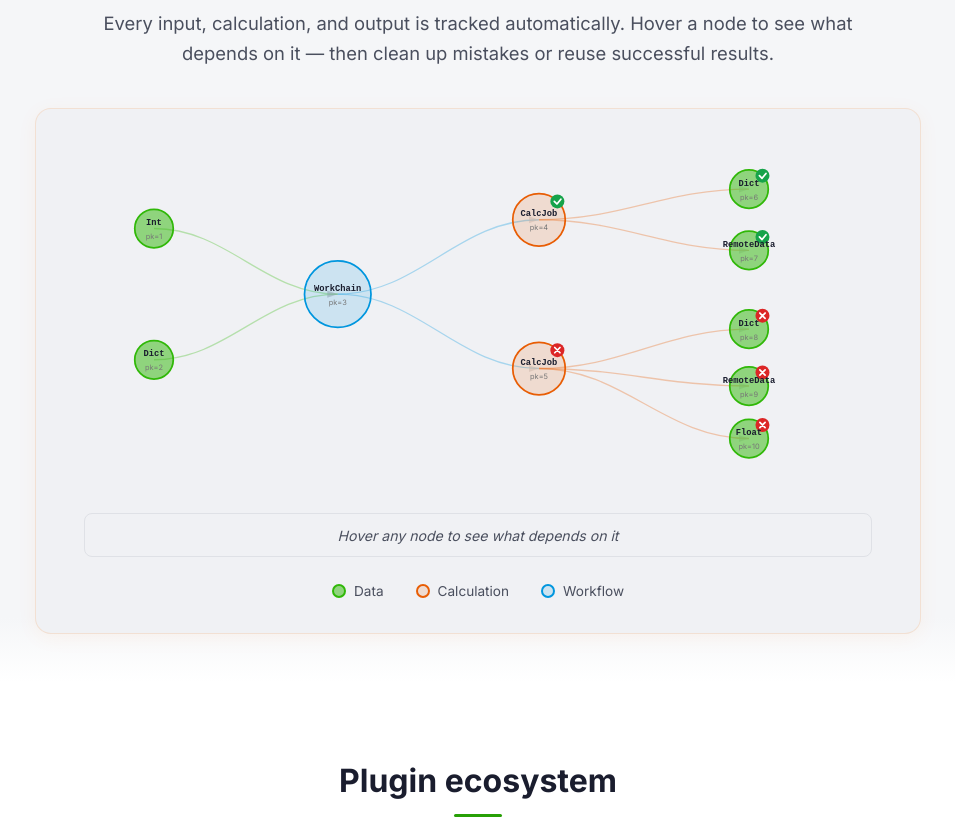
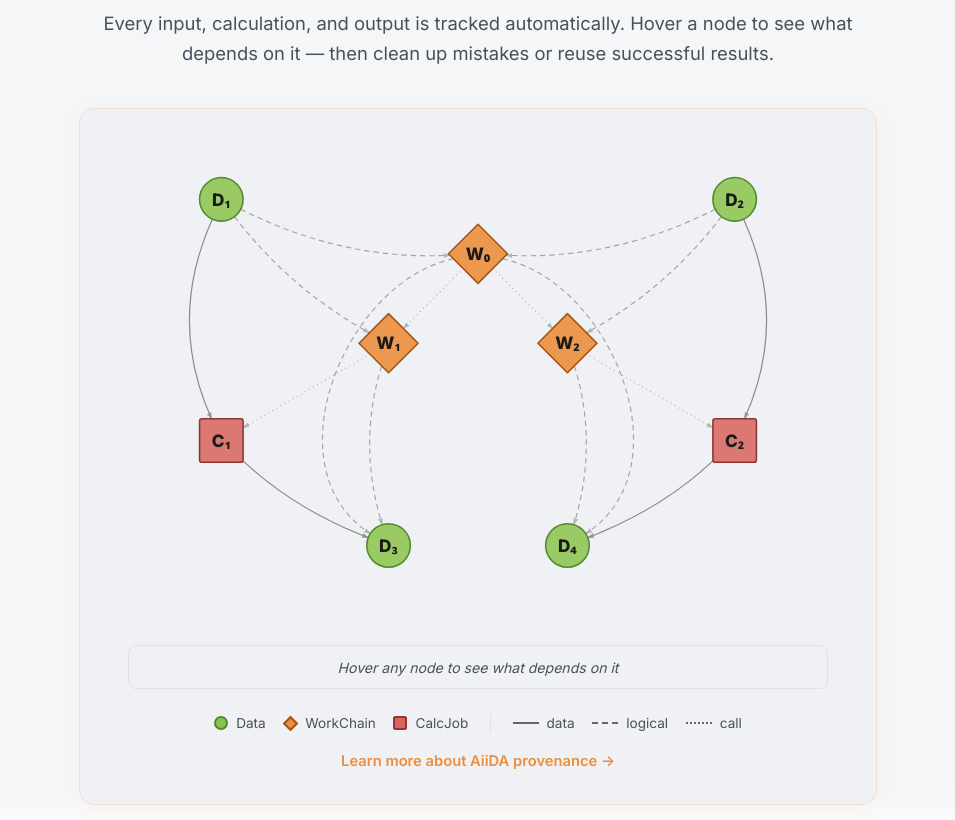
Before and after one commit to aiidateam/aiida-website, an Astro site: page / in a window 1280 px wide. Shown: the part 1159-1979 px from the top of the page, without its empty margins (162-1117 px from the left). Built offline with nearby package versions, Linux system fonts and the light colour scheme; Astro itself is replaced by a stand-in of ours; animation ran at ten frames a second.

Commit message:
Rework provenance section layout and styling
Restructure the provenance block on the landing page, updating markup
in LandingPage.tsx and the accompanying landing.css for improved
layout, spacing, and readability.

```diff
--- a/src/components/LandingPage.tsx
+++ b/src/components/LandingPage.tsx
@@ -444,47 +444,65 @@ interface GraphNode {
   type: 'data' | 'calc' | 'workflow';
   x: number;
   y: number;
-  sublabel?: string;
   pk: number;
-  status?: 'ok' | 'wrong';
 }
+
+type LinkStyle = 'solid' | 'dashed' | 'dotted';
 
 interface GraphLink {
   from: string;
   to: string;
   label?: string;
+  bow?: number;               // perpendicular offset for Q-curve
+  cp1?: [number, number];     // first control point for C-curve
+  cp2?: [number, number];     // second control point for C-curve
+  style?: LinkStyle;          // solid (default), dashed, dotted
 }
 
-// Generic provenance DAG: inputs → workflow → calcs → outputs
-// Two branches: one converged (ok), one with wrong parameters (wrong)
+// Provenance DAG layout mirroring the AiiDA docs "delexp_example02" figure.
+//   data nodes (D)   → green circles
+//   workchains (W)   → orange diamonds
+//   calcjobs  (C)    → tomato squares
+// Solid  arrows: data provenance  (INPUT_CALC, CREATE)
+// Dashed arrows: logical links    (INPUT_WORK, RETURN)
+// Dotted arrows: call hierarchy   (CALL_WORK, CALL_CALC)
 const provenanceNodes: GraphNode[] = [
-  // Inputs
-  {id: 'int1', label: 'Int', sublabel: 'pk=1', pk: 1, type: 'data', x: 80, y: 100},
-  {id: 'dict1', label: 'Dict', sublabel: 'pk=2', pk: 2, type: 'data', x: 80, y: 250},
-  // Workflow
-  {id: 'wc', label: 'WorkChain', sublabel: 'pk=3', pk: 3, type: 'workflow', x: 290, y: 175},
-  // CalcJobs
-  {id: 'calc1', label: 'CalcJob', sublabel: 'pk=4', pk: 4, type: 'calc', x: 520, y: 90, status: 'ok'},
-  {id: 'calc2', label: 'CalcJob', sublabel: 'pk=5', pk: 5, type: 'calc', x: 520, y: 260, status: 'wrong'},
-  // Outputs from calc1 (ok)
-  {id: 'dict2', label: 'Dict', sublabel: 'pk=6', pk: 6, type: 'data', x: 760, y: 55, status: 'ok'},
-  {id: 'remote1', label: 'RemoteData', sublabel: 'pk=7', pk: 7, type: 'data', x: 760, y: 125, status: 'ok'},
-  // Outputs from calc2 (wrong)
-  {id: 'dict3', label: 'Dict', sublabel: 'pk=8', pk: 8, type: 'data', x: 760, y: 215, status: 'wrong'},
-  {id: 'remote2', label: 'RemoteData', sublabel: 'pk=9', pk: 9, type: 'data', x: 760, y: 280, status: 'wrong'},
-  {id: 'float1', label: 'Float', sublabel: 'pk=10', pk: 10, type: 'data', x: 760, y: 340, status: 'wrong'},
+  // Outer columns (D1, C1 on the left; D2, C2 on the right)
+  {id: 'd1', label: 'D\u2081', pk: 1, type: 'data',     x: 120, y: 75},
+  {id: 'd2', label: 'D\u2082', pk: 2, type: 'data',     x: 780, y: 75},
+  {id: 'c1', label: 'C\u2081', pk: 6, type: 'calc',     x: 120, y: 385},
+  {id: 'c2', label: 'C\u2082', pk: 7, type: 'calc',     x: 780, y: 385},
+  // Inner columns (W1, D3 on the left; W2, D4 on the right)
+  {id: 'w1', label: 'W\u2081', pk: 4, type: 'workflow', x: 335, y: 260},
+  {id: 'w2', label: 'W\u2082', pk: 5, type: 'workflow', x: 565, y: 260},
+  {id: 'd3', label: 'D\u2083', pk: 8, type: 'data',     x: 335, y: 520},
+  {id: 'd4', label: 'D\u2084', pk: 9, type: 'data',     x: 565, y: 520},
+  // Center column (top-level workchain)
+  {id: 'w0', label: 'W\u2080', pk: 3, type: 'workflow', x: 450, y: 145},
 ];
 
 const provenanceLinks: GraphLink[] = [
-  {from: 'int1', to: 'wc', label: 'INPUT_WORK'},
-  {from: 'dict1', to: 'wc', label: 'INPUT_WORK'},
-  {from: 'wc', to: 'calc1', label: 'CALL_CALC'},
-  {from: 'wc', to: 'calc2', label: 'CALL_CALC'},
-  {from: 'calc1', to: 'dict2', label: 'CREATE'},
-  {from: 'calc1', to: 'remote1', label: 'CREATE'},
-  {from: 'calc2', to: 'dict3', label: 'CREATE'},
-  {from: 'calc2', to: 'remote2', label: 'CREATE'},
-  {from: 'calc2', to: 'float1', label: 'CREATE'},
+  // --- Solid: data provenance (INPUT_CALC, CREATE) ---
+  {from: 'd1', to: 'c1', label: 'INPUT_CALC', bow: -70},
+  {from: 'd2', to: 'c2', label: 'INPUT_CALC', bow: 70},
+  {from: 'c1', to: 'd3', label: 'CREATE',     bow: -25},
+  {from: 'c2', to: 'd4', label: 'CREATE',     bow: 25},
+  // --- Dashed: logical workchain links (INPUT_WORK, RETURN) ---
+  {from: 'd1', to: 'w0', label: 'INPUT_WORK', bow: -45, style: 'dashed'},
+  {from: 'd2', to: 'w0', label: 'INPUT_WORK', bow: 45,  style: 'dashed'},
+  {from: 'd1', to: 'w1', label: 'INPUT_WORK', bow: -30, style: 'dashed'},
+  {from: 'd2', to: 'w2', label: 'INPUT_WORK', bow: 30,  style: 'dashed'},
+  {from: 'w1', to: 'd3', label: 'RETURN',     bow: -40, style: 'dashed'},
+  {from: 'w2', to: 'd4', label: 'RETURN',     bow: 40,  style: 'dashed'},
+  // Long arcs from W0 sweeping around the inner workchain columns down to
+  // the output data nodes (passes left of W1, right of W2).
+  {from: 'w0', to: 'd3', label: 'RETURN', style: 'dashed', cp1: [280, 180], cp2: [180, 420]},
+  {from: 'w0', to: 'd4', label: 'RETURN', style: 'dashed', cp1: [620, 180], cp2: [720, 420]},
+  // --- Dotted: call hierarchy (CALL_WORK, CALL_CALC) ---
+  {from: 'w0', to: 'w1', label: 'CALL_WORK', style: 'dotted'},
+  {from: 'w0', to: 'w2', label: 'CALL_WORK', style: 'dotted'},
+  {from: 'w1', to: 'c1', label: 'CALL_CALC', style: 'dotted'},
+  {from: 'w2', to: 'c2', label: 'CALL_CALC', style: 'dotted'},
 ];
 
 function getDescendants(nodeId: string): Set<string> {
@@ -502,28 +520,88 @@ function getDescendants(nodeId: string): Set<string> {
   return desc;
 }
 
+// Half-extent of each shape (used both for trimming arrow endpoints and for
+// rendering the shapes themselves). Diamond is described by half-diagonal,
+// square by half-side, circle by radius.
+const NODE_HALF = {data: 28, workflow: 38, calc: 28} as const;
+
+// Distance from a node's center to its boundary along the unit direction
+// (ux, uy). Lets arrow endpoints land on the shape edge instead of inside.
+function shapeBoundary(type: GraphNode['type'], ux: number, uy: number): number {
+  const h = NODE_HALF[type];
+  if (type === 'data') return h;                              // circle
+  if (type === 'workflow') return h / (Math.abs(ux) + Math.abs(uy)); // diamond (rhombus)
+  return h / Math.max(Math.abs(ux), Math.abs(uy));            // square
+}
+
+// Trim a path endpoint by the shape's boundary along the given direction.
+function trimEndpoint(
+  node: GraphNode,
+  dirX: number,
+  dirY: number,
+  inward: boolean, // true = trim toward node (use for the FROM end)
+): [number, number] {
+  const len = Math.sqrt(dirX * dirX + dirY * dirY) || 1;
+  const ux = dirX / len;
+  const uy = dirY / len;
+  const r = shapeBoundary(node.type, ux, uy);
+  const sign = inward ? 1 : -1;
+  return [node.x + sign * ux * r, node.y + sign * uy * r];
+}
+
 function ProvenanceGraph(): ReactNode {
   const [hoveredNode, setHoveredNode] = useState<string | null>(null);
   const nodeById = Object.fromEntries(provenanceNodes.map(n => [n.id, n]));
   const activeNodes = hoveredNode ? getDescendants(hoveredNode) : null;
-  const hoveredStatus = hoveredNode ? nodeById[hoveredNode]?.status : undefined;
 
   const isActive = (id: string) => !activeNodes || activeNodes.has(id);
   const isLinkActive = (from: string, to: string) =>
     !activeNodes || (activeNodes.has(from) && activeNodes.has(to));
 
-  const linkPath = (from: GraphNode, to: GraphNode) => {
+  // Build a path string for a link, trimming endpoints to the shape boundary
+  // so arrowheads sit on the edge of each node rather than buried inside it.
+  const linkPath = (from: GraphNode, to: GraphNode, link: GraphLink): string => {
+    if (link.cp1 && link.cp2) {
+      const [c1x, c1y] = link.cp1;
+      const [c2x, c2y] = link.cp2;
+      const [sx, sy] = trimEndpoint(from, c1x - from.x, c1y - from.y, true);
+      const [ex, ey] = trimEndpoint(to, to.x - c2x, to.y - c2y, false);
+      return `M${sx},${sy} C${c1x},${c1y} ${c2x},${c2y} ${ex},${ey}`;
+    }
+    if (link.bow !== undefined) {
+      const dx = to.x - from.x;
+      const dy = to.y - from.y;
+      const len = Math.sqrt(dx * dx + dy * dy) || 1;
+      // Right-hand perpendicular of from→to direction
+      const px = dy / len;
+      const py = -dx / len;
+      const mx = (from.x + to.x) / 2 + px * link.bow;
+      const my = (from.y + to.y) / 2 + py * link.bow;
+      const [sx, sy] = trimEndpoint(from, mx - from.x, my - from.y, true);
+      const [ex, ey] = trimEndpoint(to, to.x - mx, to.y - my, false);
+      return `M${sx},${sy} Q${mx},${my} ${ex},${ey}`;
+    }
+    // Straight line
     const dx = to.x - from.x;
-    return `M${from.x},${from.y} C${from.x + dx * 0.4},${from.y} ${to.x - dx * 0.4},${to.y} ${to.x},${to.y}`;
+    const dy = to.y - from.y;
+    const [sx, sy] = trimEndpoint(from, dx, dy, true);
+    const [ex, ey] = trimEndpoint(to, dx, dy, false);
+    return `M${sx},${sy} L${ex},${ey}`;
   };
 
-  const accentColor = hoveredStatus === 'wrong' ? '#dc2626' : hoveredStatus === 'ok' ? '#16a34a' : '#0096de';
-
-  const getNodeFilter = (nodeId: string): string | undefined => {
-    if (!activeNodes || !activeNodes.has(nodeId)) return undefined;
-    if (hoveredStatus === 'wrong') return 'drop-shadow(0 0 6px rgba(220, 38, 38, 0.4))';
-    if (hoveredStatus === 'ok') return 'drop-shadow(0 0 6px rgba(22, 163, 74, 0.4))';
-    return undefined;
+  const diamondPoints = (cx: number, cy: number, half: number) =>
+    `${cx},${cy - half} ${cx + half},${cy} ${cx},${cy + half} ${cx - half},${cy}`;
+
+  const colorMap: Record<string, string> = {
+    data: '#30b808',     // green
+    workflow: '#ff7d17', // orange
+    calc: '#ff6347',     // tomato
+  };
+
+  const styleAttrs = (style: LinkStyle | undefined) => {
+    if (style === 'dashed') return {strokeDasharray: '7 5', strokeLinecap: 'butt' as const};
+    if (style === 'dotted') return {strokeDasharray: '0 6', strokeLinecap: 'round' as const};
+    return {strokeLinecap: 'butt' as const};
   };
 
   const getInfoMessage = () => {
@@ -532,40 +610,15 @@ function ProvenanceGraph(): ReactNode {
     const descendants = getDescendants(hoveredNode);
     descendants.delete(hoveredNode);
     const count = descendants.size;
-
-    if (node.status === 'wrong') {
-      if (count === 0) {
-        return {
-          type: 'wrong' as const,
-          command: `verdi node delete ${node.pk}`,
-          text: 'No downstream dependencies \u2014 safe to delete',
-        };
-      }
-      const downstreamPks = Array.from(descendants).map(id => nodeById[id].pk).sort((a, b) => a - b);
-      return {
-        type: 'wrong' as const,
-        command: `verdi node delete ${node.pk}`,
-        text: `Removes this and ${count} created output${count !== 1 ? 's' : ''} (pk=${downstreamPks.join(', ')})`,
-      };
-    } else if (node.status === 'ok') {
-      return {
-        type: 'ok' as const,
-        command: `load_node(${node.pk})`,
-        text: count > 0
-          ? `Reuse this result \u2014 ${count} output${count !== 1 ? 's' : ''} downstream`
-          : 'Feed this into your next calculation',
-      };
-    } else {
-      return {
-        type: 'neutral' as const,
-        command: `verdi node show ${node.pk}`,
-        text: `${count} node${count !== 1 ? 's' : ''} downstream`,
-      };
-    }
+    return {
+      command: `verdi node show ${node.pk}`,
+      text: count > 0
+        ? `${node.label} (pk=${node.pk}) — ${count} node${count !== 1 ? 's' : ''} downstream`
+        : `${node.label} (pk=${node.pk}) — leaf node, no downstream dependencies`,
+    };
   };
 
   const info = getInfoMessage();
-  const markerSuffix = hoveredStatus === 'wrong' ? 'wrong' : hoveredStatus === 'ok' ? 'ok' : 'neutral';
 
   return (
     <section className="provenance-section" data-reveal>
@@ -575,22 +628,14 @@ function ProvenanceGraph(): ReactNode {
         Hover a node to see what depends on it &mdash; then clean up mistakes or reuse successful results.
       </p>
       <div className="provenance-graph-wrapper">
-        <svg viewBox="0 0 900 400" className="provenance-graph">
+        <svg viewBox="0 0 900 620" className="provenance-graph">
           <defs>
-            <marker id="arrow" viewBox="0 0 10 7" refX="10" refY="3.5"
-              markerWidth="8" markerHeight="6" orient="auto-start-reverse">
-              <path d="M0,0 L10,3.5 L0,7 Z" fill="#666" opacity="0.5" />
+            <marker id="arrow" viewBox="0 0 10 7" refX="9" refY="3.5"
+              markerWidth="6" markerHeight="5" orient="auto-start-reverse">
+              <path d="M0,0 L10,3.5 L0,7 Z" fill="#666" opacity="0.75" />
             </marker>
-            <marker id="arrow-active-ok" viewBox="0 0 10 7" refX="10" refY="3.5"
-              markerWidth="8" markerHeight="6" orient="auto-start-reverse">
-              <path d="M0,0 L10,3.5 L0,7 Z" fill="#16a34a" />
-            </marker>
-            <marker id="arrow-active-wrong" viewBox="0 0 10 7" refX="10" refY="3.5"
-              markerWidth="8" markerHeight="6" orient="auto-start-reverse">
-              <path d="M0,0 L10,3.5 L0,7 Z" fill="#dc2626" />
-            </marker>
-            <marker id="arrow-active-neutral" viewBox="0 0 10 7" refX="10" refY="3.5"
-              markerWidth="8" markerHeight="6" orient="auto-start-reverse">
+            <marker id="arrow-active" viewBox="0 0 10 7" refX="9" refY="3.5"
+              markerWidth="6" markerHeight="5" orient="auto-start-reverse">
               <path d="M0,0 L10,3.5 L0,7 Z" fill="#0096de" />
             </marker>
           </defs>
@@ -600,17 +645,18 @@ function ProvenanceGraph(): ReactNode {
             const from = nodeById[link.from];
             const to = nodeById[link.to];
             const active = isLinkActive(link.from, link.to);
-            const colorMap: Record<string, string> = {data: '#30b808', calc: '#e85d04', workflow: '#0096de'};
-            const linkColor = active && activeNodes ? accentColor : colorMap[from.type];
+            const linkColor = active && activeNodes ? '#0096de' : '#666';
+            const dim = link.style === 'dotted' ? 0.55 : link.style === 'dashed' ? 0.55 : 0.75;
             return (
               <path key={i}
-                d={linkPath(from, to)}
+                d={linkPath(from, to, link)}
                 stroke={linkColor}
-                strokeWidth={active && activeNodes ? 2.5 : 1.5}
+                strokeWidth={active && activeNodes ? 2.4 : 1.5}
                 fill="none"
-                opacity={active ? (activeNodes ? 0.8 : 0.3) : 0.08}
-                markerEnd={active && activeNodes ? `url(#arrow-active-${markerSuffix})` : 'url(#arrow)'}
+                opacity={active ? (activeNodes ? 0.9 : dim) : 0.08}
+                markerEnd={active && activeNodes ? 'url(#arrow-active)' : 'url(#arrow)'}
                 className="provenance-link"
+                {...styleAttrs(link.style)}
               />
             );
           })}
@@ -619,53 +665,42 @@ function ProvenanceGraph(): ReactNode {
           {provenanceNodes.map((node) => {
             const active = isActive(node.id);
             const hovered = hoveredNode === node.id;
-            const filter = getNodeFilter(node.id);
-            const r = node.type === 'workflow' ? 38 : node.type === 'calc' ? 30 : 22;
-            const bx = node.x + r * 0.7;
-            const by = node.y - r * 0.7;
+            const grow = hovered ? 3 : 0;
             return (
               <g key={node.id}
                 className={`provenance-node provenance-node--${node.type}`}
-                opacity={active ? 1 : 0.15}
+                opacity={active ? 1 : 0.2}
                 onMouseEnter={() => setHoveredNode(node.id)}
                 onMouseLeave={() => setHoveredNode(null)}
-                style={{cursor: 'pointer', filter: filter || 'none'}}>
-                <circle cx={node.x} cy={node.y}
-                    r={node.type === 'workflow' ? (hovered ? 42 : 38) : node.type === 'calc' ? (hovered ? 34 : 30) : (hovered ? 26 : 22)}
-                    className={`provenance-node-shape provenance-node-${node.type}`} />
-                {/* Status badge */}
-                {node.status === 'ok' && (
-                  <g>
-                    <circle cx={bx} cy={by} r="8" fill="#16a34a" />
-                    <path d={`M${bx - 3.5},${by} L${bx - 0.5},${by + 3} L${bx + 4},${by - 2.5}`}
-                      stroke="white" strokeWidth="2" fill="none" strokeLinecap="round" strokeLinejoin="round" />
-                  </g>
+                style={{cursor: 'pointer'}}>
+                {node.type === 'data' && (
+                  <circle cx={node.x} cy={node.y} r={NODE_HALF.data + grow}
+                    className="provenance-node-shape provenance-node-data" />
                 )}
-                {node.status === 'wrong' && (
-                  <g>
-                    <circle cx={bx} cy={by} r="8" fill="#dc2626" />
-                    <path d={`M${bx - 3},${by - 3} L${bx + 3},${by + 3} M${bx + 3},${by - 3} L${bx - 3},${by + 3}`}
-                      stroke="white" strokeWidth="2" fill="none" strokeLinecap="round" />
-                  </g>
+                {node.type === 'workflow' && (
+                  <polygon points={diamondPoints(node.x, node.y, NODE_HALF.workflow + grow)}
+                    className="provenance-node-shape provenance-node-workflow" />
                 )}
-                {/* Labels */}
-                <text x={node.x} y={node.sublabel ? node.y - 4 : node.y + 4}
+                {node.type === 'calc' && (
+                  <rect
+                    x={node.x - (NODE_HALF.calc + grow)}
+                    y={node.y - (NODE_HALF.calc + grow)}
+                    width={(NODE_HALF.calc + grow) * 2}
+                    height={(NODE_HALF.calc + grow) * 2}
+                    rx={3}
+                    className="provenance-node-shape provenance-node-calc" />
+                )}
+                <text x={node.x} y={node.y + 8}
                   className="provenance-node-label" textAnchor="middle">
                   {node.label}
                 </text>
-                {node.sublabel && (
-                  <text x={node.x} y={node.y + 12}
-                    className="provenance-node-sublabel" textAnchor="middle">
-                    {node.sublabel}
-                  </text>
-                )}
               </g>
             );
           })}
         </svg>
 
-        {/* Info bar — shows contextual verdi commands */}
-        <div className={`provenance-info-bar${info ? ` provenance-info-bar--${info.type}` : ''}`}>
+        {/* Info bar — shows contextual verdi command */}
+        <div className="provenance-info-bar">
           {info ? (
             <>
               <code className="provenance-info-command">{info.command}</code>
@@ -683,12 +718,28 @@ function ProvenanceGraph(): ReactNode {
             <span className="provenance-legend-shape provenance-legend-data" /> Data
           </span>
           <span className="provenance-legend-item">
-            <span className="provenance-legend-shape provenance-legend-calc" /> Calculation
+            <span className="provenance-legend-shape provenance-legend-workflow" /> WorkChain
           </span>
           <span className="provenance-legend-item">
-            <span className="provenance-legend-shape provenance-legend-workflow" /> Workflow
+            <span className="provenance-legend-shape provenance-legend-calc" /> CalcJob
+          </span>
+          <span className="provenance-legend-divider" />
+          <span className="provenance-legend-item">
+            <span className="provenance-legend-edge provenance-legend-edge-solid" /> data
+          </span>
+          <span className="provenance-legend-item">
+            <span className="provenance-legend-edge provenance-legend-edge-dashed" /> logical
+          </span>
+          <span className="provenance-legend-item">
+            <span className="provenance-legend-edge provenance-legend-edge-dotted" /> call
           </span>
         </div>
+
+        <a className="provenance-docs-link"
+          href="https://aiida.readthedocs.io/projects/aiida-core/en/stable/topics/provenance/index.html"
+          target="_blank" rel="noopener noreferrer">
+          Learn more about AiiDA provenance &rarr;
+        </a>
       </div>
     </section>
   );
--- a/src/styles/landing.css
+++ b/src/styles/landing.css
@@ -724,7 +724,7 @@ main > section > h2::after {
 .provenance-graph {
   width: 100%;
   min-width: 700px;
-  min-height: 350px;
+  min-height: 480px;
   height: auto;
 }
 
@@ -745,54 +745,38 @@ main > section > h2::after {
 }
 
 .provenance-node-data {
-  fill: #30b808;
-  fill-opacity: 0.5;
-  stroke: #30b808;
+  fill: #8bc34a;
+  fill-opacity: 0.85;
+  stroke: #4f8a2e;
   stroke-width: 2;
 }
 
 .provenance-node-calc {
-  fill: #e85d04;
-  fill-opacity: 0.15;
-  stroke: #e85d04;
+  fill: #d9635f;
+  fill-opacity: 0.85;
+  stroke: #8d3633;
   stroke-width: 2;
+  stroke-linejoin: round;
 }
 
 .provenance-node-workflow {
-  fill: #0096de;
-  fill-opacity: 0.15;
-  stroke: #0096de;
+  fill: #ed8e3c;
+  fill-opacity: 0.9;
+  stroke: #a35313;
   stroke-width: 2;
-}
-
-.provenance-node:hover .provenance-node-data {
-  fill-opacity: 0.7;
-  stroke-width: 3;
-}
-
-.provenance-node:hover .provenance-node-calc {
-  fill: rgba(232, 93, 4, 0.1);
-  stroke-width: 3;
-}
-
-.provenance-node:hover .provenance-node-workflow {
-  fill: rgba(0, 150, 222, 0.1);
+  stroke-linejoin: round;
+}
+
+.provenance-node:hover .provenance-node-shape {
   stroke-width: 3;
 }
 
 /* Node text */
 .provenance-node-label {
-  font-family: var(--font-mono);
-  font-size: 10px;
-  font-weight: 600;
-  fill: var(--color-text);
-  pointer-events: none;
-}
-
-.provenance-node-sublabel {
   font-family: var(--font-base);
-  font-size: 8.5px;
-  fill: #777;
+  font-size: 22px;
+  font-weight: 800;
+  fill: #1a1a1a;
   pointer-events: none;
 }
 
@@ -800,7 +784,8 @@ main > section > h2::after {
 .provenance-legend {
   display: flex;
   justify-content: center;
-  gap: 2rem;
+  align-items: center;
+  gap: 1.1rem;
   margin-top: 1.5rem;
   flex-wrap: wrap;
 }
@@ -817,24 +802,58 @@ main > section > h2::after {
   display: inline-block;
   width: 14px;
   height: 14px;
+  flex-shrink: 0;
+}
+
+.provenance-legend-data {
   border-radius: 50%;
-  border-width: 2px;
-  border-style: solid;
-}
-
-.provenance-legend-data {
-  border-color: #30b808;
-  background: rgba(48, 184, 8, 0.5);
-}
-
+  border: 2px solid #4f8a2e;
+  background: #8bc34a;
+}
+
+/* Square (CalcJob) */
 .provenance-legend-calc {
-  border-color: #e85d04;
-  background: rgba(232, 93, 4, 0.15);
-}
-
+  border: 2px solid #8d3633;
+  background: #d9635f;
+  border-radius: 2px;
+}
+
+/* Diamond (WorkChain) — a square rotated 45° */
 .provenance-legend-workflow {
-  border-color: #0096de;
-  background: rgba(0, 150, 222, 0.15);
+  width: 11px;
+  height: 11px;
+  margin: 0 1.5px;
+  transform: rotate(45deg);
+  border: 2px solid #a35313;
+  background: #ed8e3c;
+}
+
+.provenance-legend-divider {
+  width: 1px;
+  height: 18px;
+  background: var(--color-border);
+  margin: 0 0.25rem;
+}
+
+.provenance-legend-edge {
+  display: inline-block;
+  width: 26px;
+  height: 0;
+  border-top: 2px solid #666;
+  flex-shrink: 0;
+}
+
+.provenance-legend-edge-solid {
+  border-top-style: solid;
+}
+
+.provenance-legend-edge-dashed {
+  border-top-style: dashed;
+}
+
+.provenance-legend-edge-dotted {
+  border-top-style: dotted;
+  border-top-width: 2.5px;
 }
 
 /* Info bar */
@@ -855,21 +874,6 @@ main > section > h2::after {
     background 0.2s;
 }
 
-.provenance-info-bar--wrong {
-  border-color: rgba(220, 38, 38, 0.3);
-  background: rgba(220, 38, 38, 0.06);
-}
-
-.provenance-info-bar--ok {
-  border-color: rgba(22, 163, 74, 0.3);
-  background: rgba(22, 163, 74, 0.06);
-}
-
-.provenance-info-bar--neutral {
-  border-color: rgba(0, 150, 222, 0.3);
-  background: rgba(0, 150, 222, 0.06);
-}
-
 .provenance-info-command {
   font-family: var(--font-mono);
   font-size: 0.82rem;
@@ -886,6 +890,22 @@ main > section > h2::after {
 
 .provenance-info-default {
   font-style: italic;
+}
+
+.provenance-docs-link {
+  display: block;
+  text-align: center;
+  margin-top: 1rem;
+  font-size: 0.92rem;
+  font-weight: 600;
+  color: #ed8e3c;
+  text-decoration: none;
+  transition: color 0.15s, transform 0.15s;
+}
+
+.provenance-docs-link:hover {
+  color: #a35313;
+  transform: translateX(2px);
 }
 
 @media (max-width: 768px) {
```
